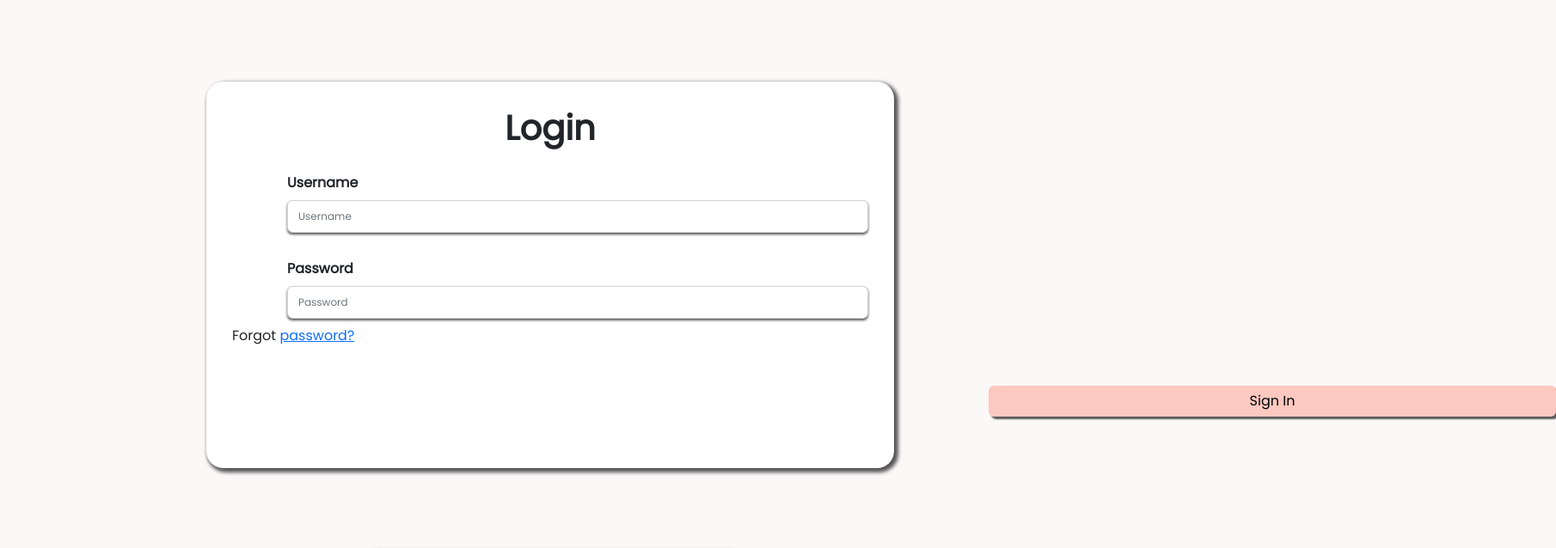
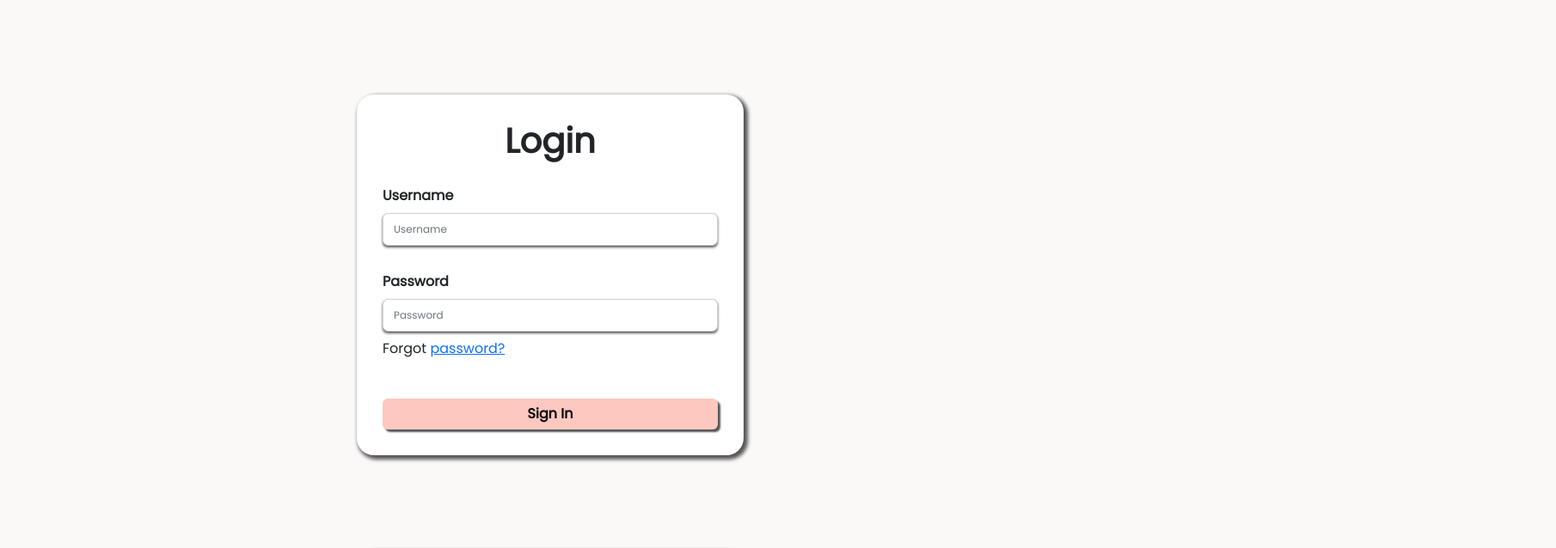
Before and after one commit to Group4-Project-FE-BE/altagram-app, a React (Create React App) app: page /login in a window 1280 px wide. Shown: the top 638 px of the page at 86% size, 1810 px wide, since content can reach past the window. Built offline with nearby package versions, Linux system fonts and the light colour scheme.

Commit message:
edit login, registe file pages dan styles

```diff
--- a/src/pages/Login.jsx
+++ b/src/pages/Login.jsx
@@ -5,22 +5,22 @@ import "../styles/Login.css";
 const Login = () => {
   return (
     <div>
-      <main className="form-container">
-        <Form className="form-box m-auto">
-          <h1 className="login">Login</h1>
-          <Form.Group className="title" controlId="formBasicEmail">
+      <main className="form-containers">
+        <Form className="form-boxs m-auto">
+          <h1 className="logins">Login</h1>
+          <Form.Group className="titles" controlId="formBasicEmail">
             <Form.Label>Username</Form.Label>
-            <Form.Control className="username" type="text" placeholder="Username" />
+            <Form.Control className="usernames" type="text" placeholder="Username" />
           </Form.Group>
-          <Form.Group className="title" controlId="formBasicPassword">
+          <Form.Group className="titles" controlId="formBasicPassword">
             <Form.Label>Password</Form.Label>
-            <Form.Control className="password" type="password" placeholder="Password" />
+            <Form.Control className="passwords" type="password" placeholder="Password" />
           </Form.Group>
           <p className="forgot-password text-right mt-2">
             Forgot <a href="#">password?</a>
           </p>
-          <Form.Group className="button">
-            <Button className="submit text-black">
+          <Form.Group className="buttons">
+            <Button className="submits text-black fw-bold">
               Sign In
             </Button>
           </Form.Group>
--- a/src/styles/Login.css
+++ b/src/styles/Login.css
@@ -4,14 +4,14 @@ body {
   background-color: #FBF8F8;
 }
 
-.form-container {
+.form-containers {
   display: flex;
   width: 100vw;
   height: 80vh;
   font-family: "Poppins";
 }
 
-.form-box {
+.form-boxs {
   max-width: 800px;
   padding: 30px;
   box-shadow: rgb(86, 86, 88) 3px 3px 4px 2px;
@@ -19,7 +19,7 @@ body {
   background-color: #FFFFFF;
 }
 
-.login {
+.logins {
   display: flex;
   justify-content: center;
   font-family: "Poppins";
@@ -28,27 +28,27 @@ body {
   padding-bottom: 10px;
 }
 
-.form-container .title {
+.form-containers .titles {
   font-size: 16px;
   font-weight: bold;
   padding-top: 10px;
 }
 
-.username {
+.usernames {
   margin-bottom: 20px;
   box-shadow: rgb(86, 86, 88) 0px 2px 3px;
   height: 38px;
   font-size: 12px;
 }
 
-.password {
+.passwords {
   margin-bottom: 5px;
   box-shadow: rgb(86, 86, 88) 0px 2px 3px;
   height: 38px;
   font-size: 12px;
 }
 
-.button .submit {
+.buttons .submits {
   width: 390px;
   box-shadow: rgb(86, 86, 88) 3px 3px 2px;
   background-color: #FDC8C0;
@@ -56,7 +56,7 @@ body {
   margin-top: 30px;
 }
 
-.submit:hover {
+.submits:hover {
   background-color: #454152 !important;
 }
 
--- a/src/styles/Register.css
+++ b/src/styles/Register.css
@@ -4,9 +4,16 @@ body {
   background-color: #FBF8F8;
 }
 
+.images{
+  margin-top: 100px;
+  margin-right: 20rem;
+  /* background: url("https://o.remove.bg/downloads/0bfc7f12-42f7-4b60-9108-1d0490d64a5d/3683-removebg-preview.png") no-repeat center center fixed; */
+  /* background-image: src("../assets/cat.png"); */
+  height: 50%;
+}
+
 .colo{
   margin-top: 20px;
-  background-image: url('../assets/cat.png');
 }
 
 .coloo{
@@ -38,7 +45,7 @@ body {
   border:1px solid black;
 }
 
-.button .submit {
+.button-sign .submit {
   width: 660px;
   box-shadow: rgb(86, 86, 88) 3px 3px 2px;
   background-color: #FDC8C0;
```
Also changed, not shown: src/pages/Register.jsx (+3 -4 lines).
